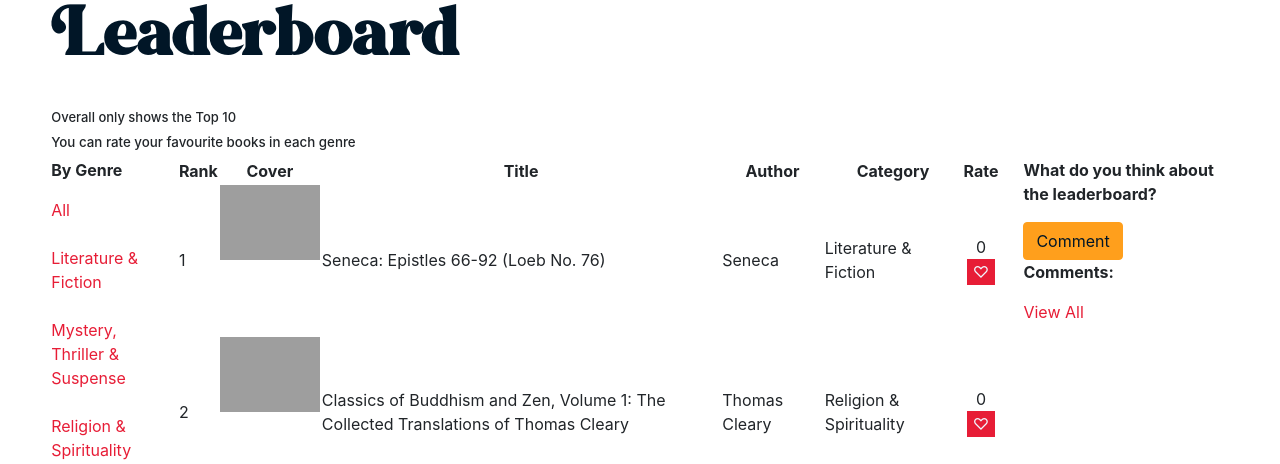
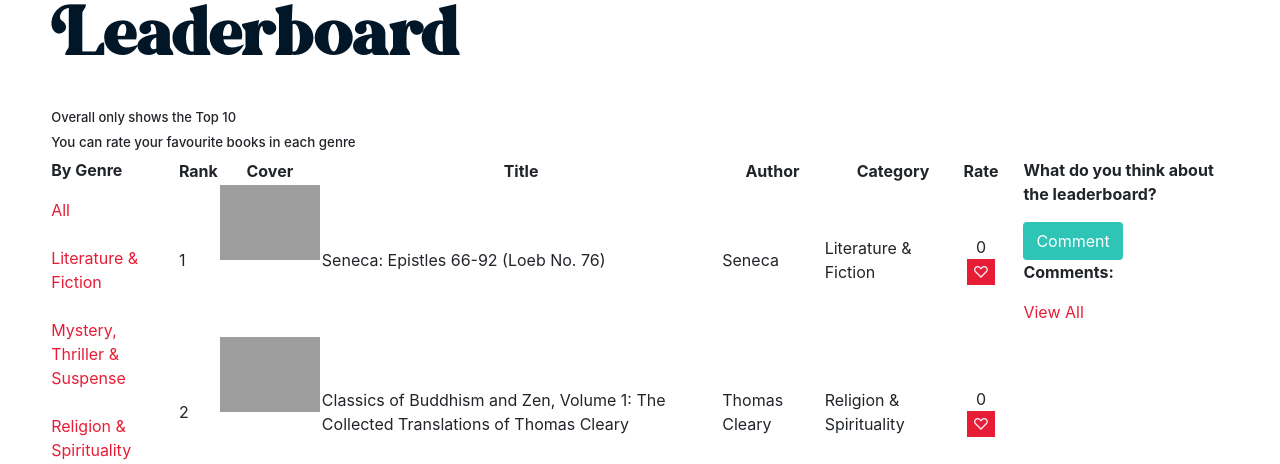
Before and after one commit to NawalaPatra-e12/NawalaPatra, a Django app: page /leaderboard/ in a window 1280 px wide. Shown: the part 114-578 px from the top of the page. Run offline with Django 4.2, Linux system fonts and the light colour scheme; the visitor is signed in with stand-in values (Sample User, id 1); data comes from the database, SQL or seed files in the repository; data that the repository does not hold is empty; parts of the project's set-up code (start-up, migrations or seed data) failed here and were passed over; some libraries are stand-ins or nearby versions; grey boxes are pictures that could not be loaded.

Commit message:
add some static css

```diff
--- a/leaderboard/templates/comments.html
+++ b/leaderboard/templates/comments.html
@@ -6,6 +6,7 @@
 {% block meta %}
 <link rel="stylesheet" href="{% static 'css/fonts.css' %}" />
 <link rel="stylesheet" href="{% static 'css/library.css' %}" />
+<link rel="stylesheet" href="{% static 'css/leaderboard.css' %}" />
 {% endblock meta %}
 
 {% block content %}
@@ -20,7 +21,7 @@
     </p>
 
     {% if user.is_authenticated %}
-    <button type="button" class="btn btn-secondary btn-small" data-bs-toggle="modal" data-bs-target="#exampleModal">Comment</button>
+    <button type="button" class="btn btn-comment" data-bs-toggle="modal" data-bs-target="#exampleModal">Comment</button>
     {% else %}
     <a href="/login/">
         Login now to Comment
--- a/leaderboard/templates/leaderboard.html
+++ b/leaderboard/templates/leaderboard.html
@@ -2,24 +2,14 @@
 {% load static %}
 <!DOCTYPE html>
 <html>
-
-{% block title %}Leaderboard{% endblock title %}
-
 {% block meta %}
 <link rel="stylesheet" href="{% static 'css/fonts.css' %}" />
 <link rel="stylesheet" href="{% static 'css/library.css' %}" />
+<link rel="stylesheet" href="{% static 'css/leaderboard.css' %}" />
 {% endblock meta %}
 {% block content %}
     <style>
-        button{
-            border: transparent;
-            background-color : #e71d36ff;
-            size:3cm;
-            color :aliceblue;
-        }
-        button:hover{
-            background-color: #ff9f1cff;
-        }
+
     </style>
 
 
@@ -142,7 +132,7 @@
         <div class="comment-section">
             <p style="font-weight: bold;">What do you think about the leaderboard?</p>
             {% if user.is_authenticated %}
-            <button type="button" class="btn btn-secondary btn-small" data-bs-toggle="modal" data-bs-target="#exampleModal">Comment</button>
+            <button type="button" class="btn btn-comment" data-bs-toggle="modal" data-bs-target="#exampleModal">Comment</button>
             {% else %}
             <a href="/login/">
                 Login now to Comment
--- /dev/null
+++ b/static/css/leaderboard.css
@@ -0,0 +1,16 @@
+button{
+    border: transparent;
+    background-color : #e71d36ff;
+    size:3cm;
+    color :aliceblue;
+}
+button:hover{
+    background-color: #ff9f1cff;
+}
+.btn-comment{
+    background-color:#2ec4b6ff;
+    color:#ffff;
+}
+.btn-comment:hover{
+    background-color:#ff9f1cff; ;
+}
```
Also changed, not shown: leaderboard/static/css/leaderboard.css (added, +16 -0 lines).
